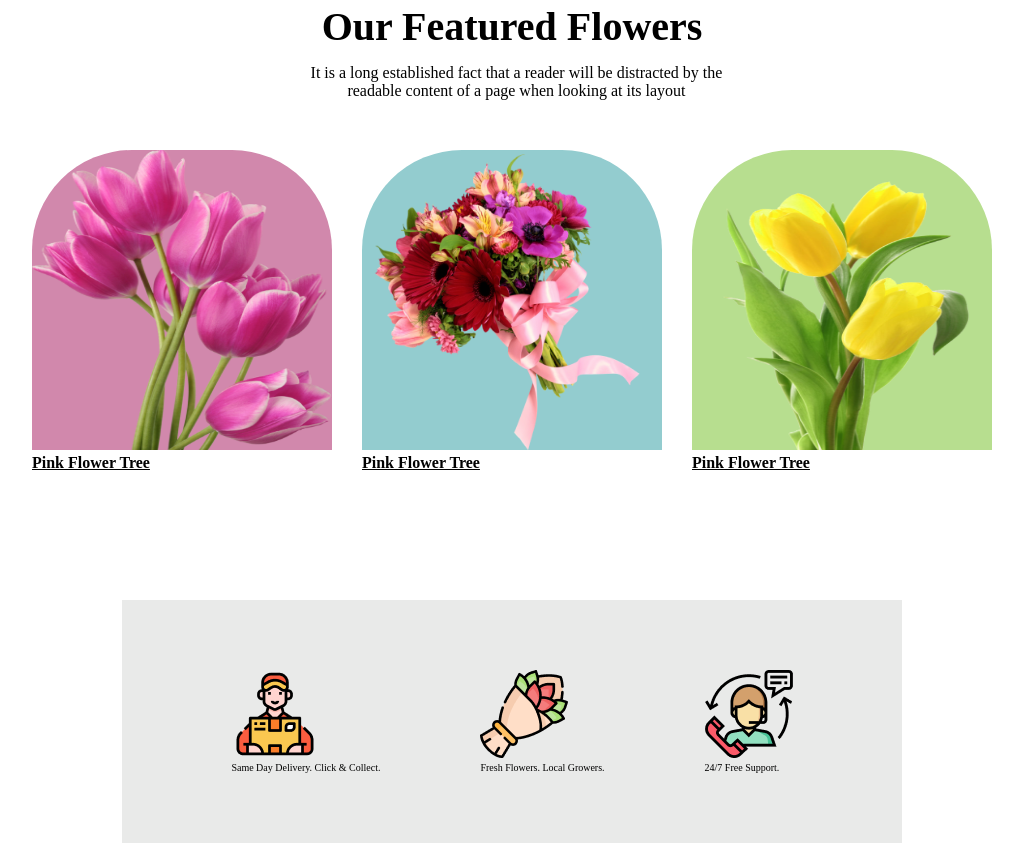
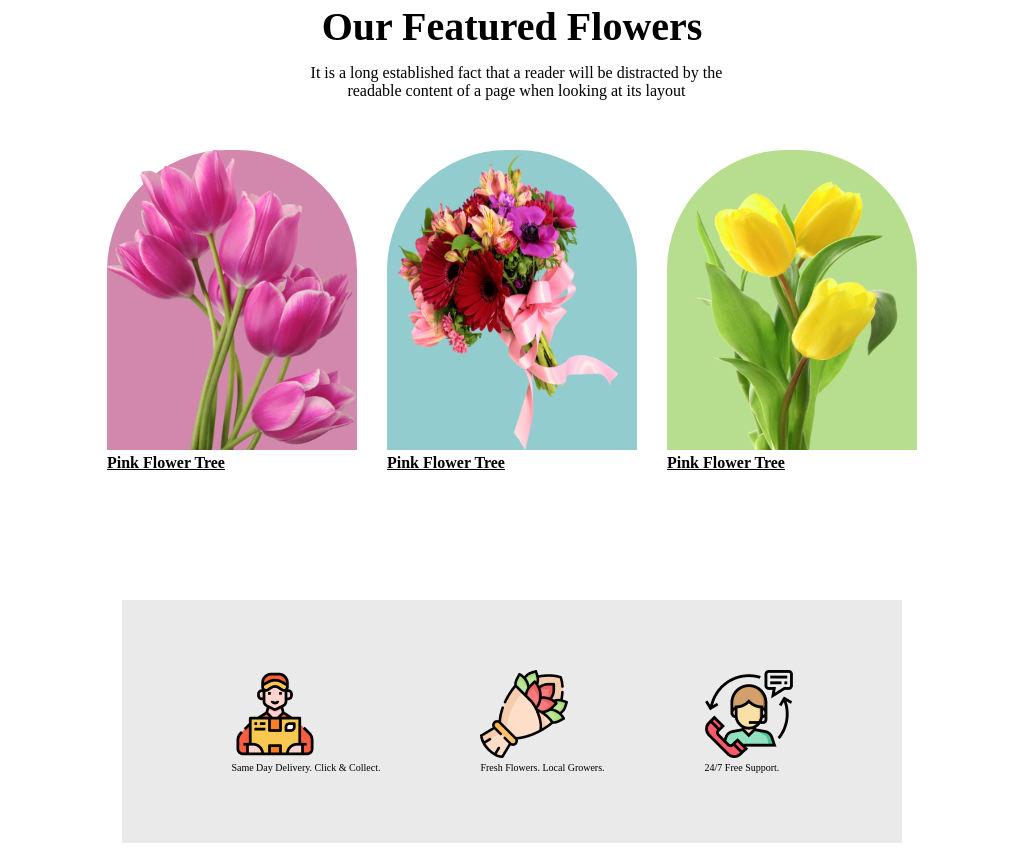
Before and after one commit to eshtiakahmed/Shop-Project, a plain HTML site: page index.html in a window 1280 px wide. Shown: the part 923-1769 px from the top of the page, without its empty margins (128-1151 px from the left). Drawn offline with Linux system fonts and the light colour scheme.

Commit message:
Update Edited File

```diff
--- a/CSS/style.css
+++ b/CSS/style.css
@@ -115,32 +115,31 @@ nav ul li a:hover{
     display: flex;
     gap: 30px;
   }
-
+  .first-img{
+    height: 300px;
+    width: 250px;
+  }
   .first-img img,.second-img img,.third-img img{
     width: 250px;
     height: 300px;
   }
-  .First-img{
-   margin: 70px 50px;
-   font-weight: 400;
-  }
-  .img-p{
-    font-size: 10px;
-  }
+
   .tree{
 
   }
+
+
   #first{
     background-color: #d188ac;
-    border-radius: 100px 100px 0 0;
+    border-radius: 120px 120px 0 0;
   }
   #second{
     background-color: #93cccf;
-    border-radius: 100px 100px 0 0;
+    border-radius: 120px 120px 0 0;
   }
   #third{
     background-color: #b7de8f;
-    border-radius: 100px 100px 0 0;
+    border-radius: 120px 120px 0 0;
   }
 
 
@@ -156,6 +155,13 @@ nav ul li a:hover{
   .feature-image{
     justify-content: center;
     display: flex;
+  }
+  .First-img{
+    margin: 70px 50px;
+    font-weight: 400;
+   }
+  .img-p{
+    font-size: 10px;
   }
   .container-cox{
     display: flex;
@@ -180,7 +186,7 @@ nav ul li a:hover{
     margin-top: 100px;
   }
   .container-cont{
-    margin-left: 200px;
+    margin-left: 250px;
     margin-bottom: 100px;
   }
   .i-h2{
@@ -201,10 +207,7 @@ nav ul li a:hover{
     gap: 70px;
     width: 250px;
   }
-  .first-img{
-    height: 300px;
-    width: 300px;
-  }
+
   .first-img img{
     width: 100%;
     border-radius: 10px;
--- a/index.html
+++ b/index.html
@@ -56,11 +56,11 @@
                 </div>
                 <div id="second" class="first-img">
                     <img src="Flower/f-img-2.png" alt="">
-                    <p><h4><ins>Pink Flower Tree</ins></h4></p>
+                    <p class="tree"><h4><ins>Pink Flower Tree</ins></h4></p>
                 </div>
                 <div id="third" class="first-img">
                     <img src="Flower/f-img-3.png" alt="">
-                    <p><h4><ins>Pink Flower Tree</ins></h4></p>
+                    <p class="tree"><h4><ins>Pink Flower Tree</ins></h4></p>
                 </div>
                 <!-- <div class="tree">
                     <h4><ins>Pink Flower Tree</ins></h4>
```
